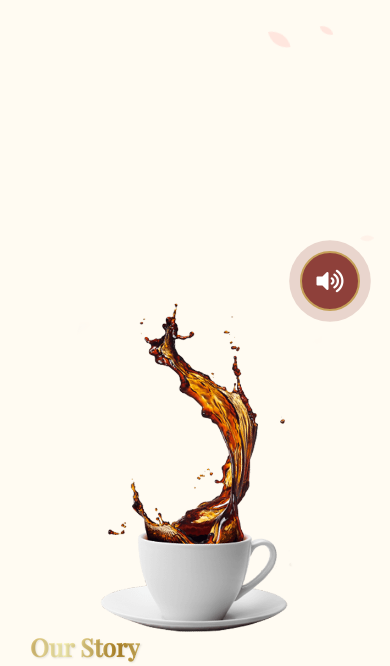
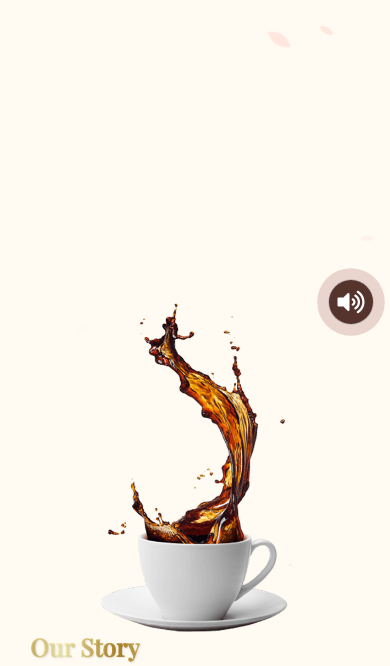
Before and after one commit to behruzoripov123vip17-ops/VELVET, a Django app: page / in a window 390 px wide. Shown: the part 503-1169 px from the top of the page. Run offline with Django 5.2, Linux system fonts and the light colour scheme; data comes from the database, SQL or seed files in the repository; some libraries are stand-ins or nearby versions.

Commit message:
style: polish audio control and global page behavior

```diff
--- a/static/css/japanese_theme.css
+++ b/static/css/japanese_theme.css
@@ -1153,3 +1153,48 @@ a:hover {
     height: 60vh !important;
     min-height: 400px !important;
 }
+
+/* --- Global polish / reliable audio control --- */
+html {
+    scroll-behavior: smooth;
+}
+
+body {
+    overflow-x: hidden;
+}
+
+.jp-audio-toggle {
+    width: 52px;
+    height: 52px;
+    right: 24px;
+    bottom: 24px;
+    border: 1px solid rgba(255,255,255,.65);
+    background: rgba(72, 35, 30, .92);
+    backdrop-filter: blur(12px);
+    -webkit-backdrop-filter: blur(12px);
+    box-shadow: 0 12px 30px rgba(0,0,0,.24);
+    transition: transform .25s ease, background-color .25s ease, box-shadow .25s ease;
+}
+
+.jp-audio-toggle:hover {
+    transform: translateY(-3px) scale(1.05);
+    box-shadow: 0 16px 34px rgba(0,0,0,.3);
+}
+
+.jp-audio-toggle:focus-visible {
+    outline: 3px solid rgba(220, 180, 110, .8);
+    outline-offset: 4px;
+}
+
+.jp-audio-toggle.paused {
+    background: rgba(45, 45, 45, .88);
+}
+
+@media (max-width: 575.98px) {
+    .jp-audio-toggle {
+        width: 46px;
+        height: 46px;
+        right: 16px;
+        bottom: 16px;
+    }
+}
```
